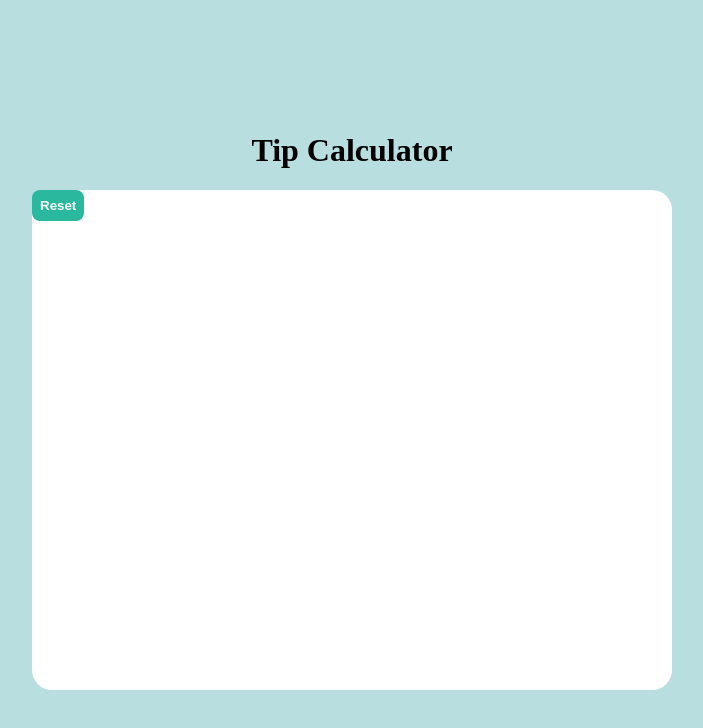
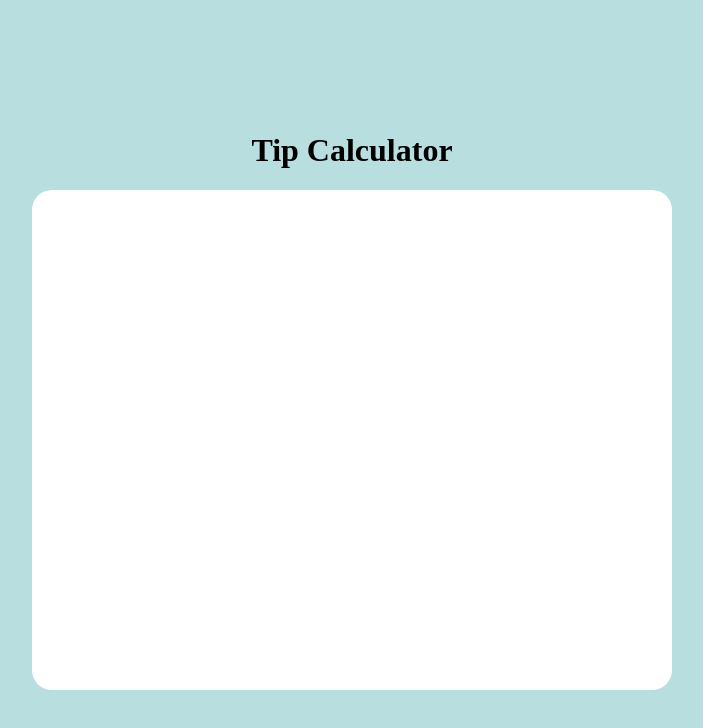
Before and after one commit to daasc/GitActions, a Vue app: page / in a window 1280 px wide. Shown: the top 728 px of the page, without its empty margins (288-991 px from the left). Built offline with nearby package versions, Linux system fonts and the light colour scheme.

Commit message:
refactor: refactor code

```diff
--- a/src/views/Calculator.vue
+++ b/src/views/Calculator.vue
@@ -3,14 +3,12 @@
     <h1>Tip Calculator</h1>
     <section class="container">
       <div class="container__calculator"></div>
-      <div class="container__result"><button-reset></button-reset></div>
+      <div class="container__result"></div>
     </section>
   </main>
 </template>
 <script>
-import ButtonReset from "../components/ButtonReset.vue";
 export default {
-  components: { ButtonReset },
   // eslint-disable-next-line vue/multi-word-component-names
   name: "Calculator",
 };
```
